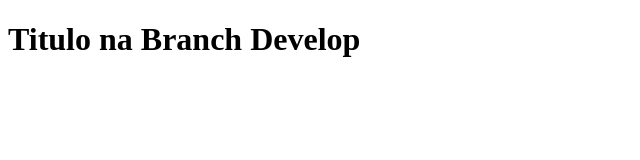
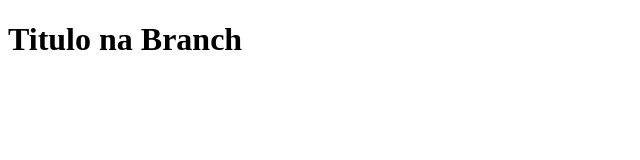
Before and after one commit to Bruno7Martinho/AulaWeb, a plain HTML site: page index.html in a window 1280 px wide. Shown: the whole page, without its empty margins (0-640 px from the left). Drawn offline with Linux system fonts and the light colour scheme.

Commit message:
gerando conflito

```diff
--- a/index.html
+++ b/index.html
@@ -6,6 +6,6 @@
     <title>Document</title>
 </head>
 <body>
-    <h1>Titulo na Branch Develop</h1>
+    <h1>Titulo na Branch </h1>
 </body>
 </html>
```
